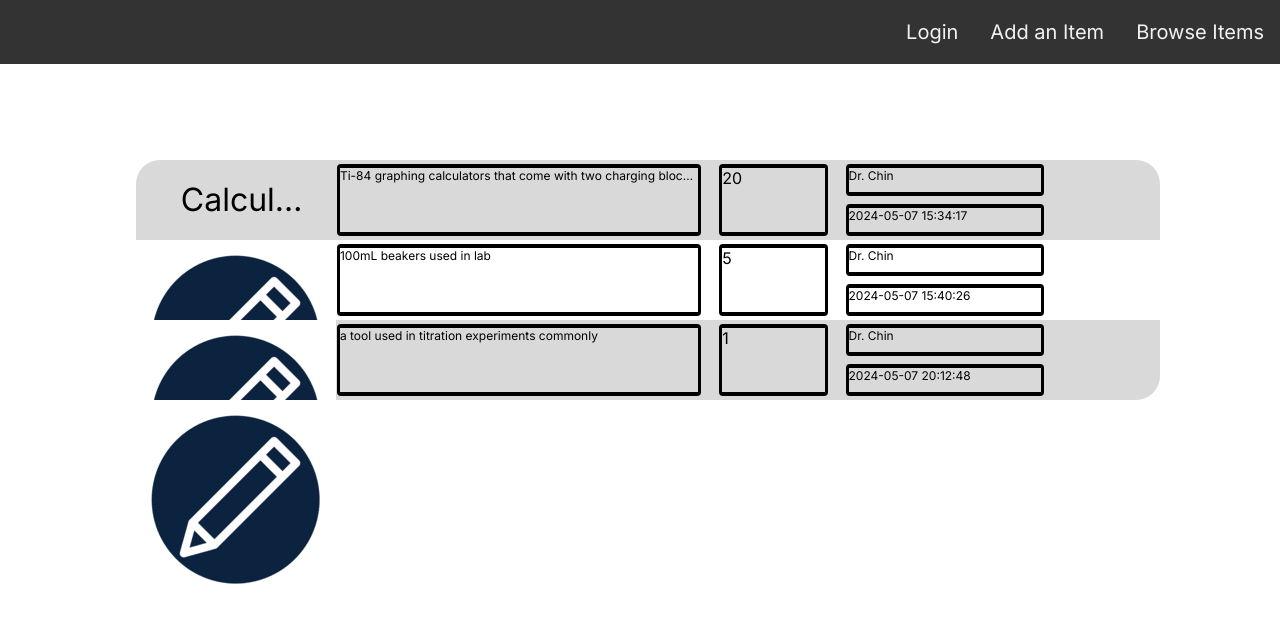
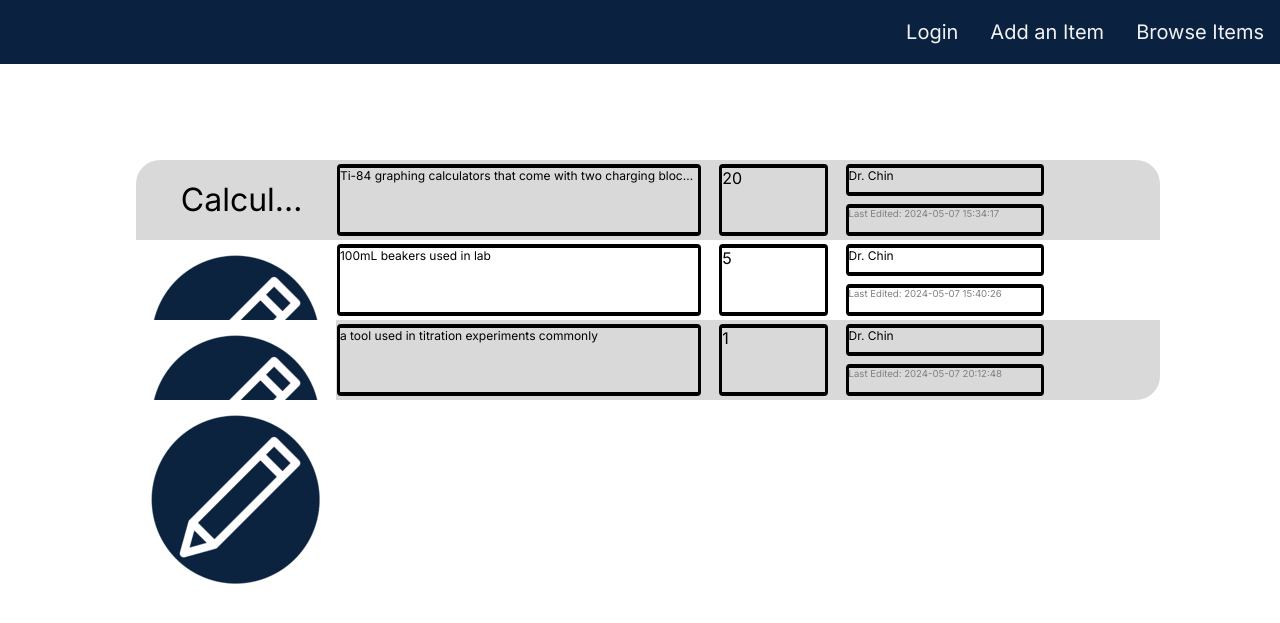
Before and after one commit to khush-l/Science_Equipment_Catalog, a Flask app: page / in a window 1280 px wide. Shown: the top 623 px of the page. Run offline with Flask 3, Linux system fonts and the light colour scheme; data comes from the database, SQL or seed files in the repository.

Commit message:
updating last edited font

```diff
--- a/static/css/styles.css
+++ b/static/css/styles.css
@@ -125,10 +125,11 @@ body{
    width: 15vw;
    height: 3vh;
    float: left;
-   font-size: 1.5vh;
+   font-size: 1.2vh;
    white-space: nowrap;
    overflow: hidden;
    text-overflow: hidden;
+   color: grey;
 
    margin-top: .5vh;
    margin-bottom:.5vh;
@@ -140,8 +141,9 @@ body{
    border-right: .3vw solid black;
    border-radius: .5vh;
 }
+
 .navbar {
-   background-color: #333;
+   background-color: #0a2240;
    overflow: hidden;
    position: fixed;
    top: 0;
--- a/templates/home.html
+++ b/templates/home.html
@@ -13,7 +13,7 @@
         <div class="description">{{ item.description }}</div>
         <div class="quantity">{{ item.quantity }}</div>
         <div class="location">{{ item.location }}</div>
-        <div class="lastEdit">{{ item.last_updated }}</div>
+        <div class="lastEdit">Last Edited: {{ item.last_updated }}</div>
         <a href="{{ url_for('item', item_id=item.id) }}"><img src = ../imgs/editIcon.png alt = "Edit"></a>
     </div>
     {% endfor %}
```
Also changed, not shown: imgs/sign.png (added).
